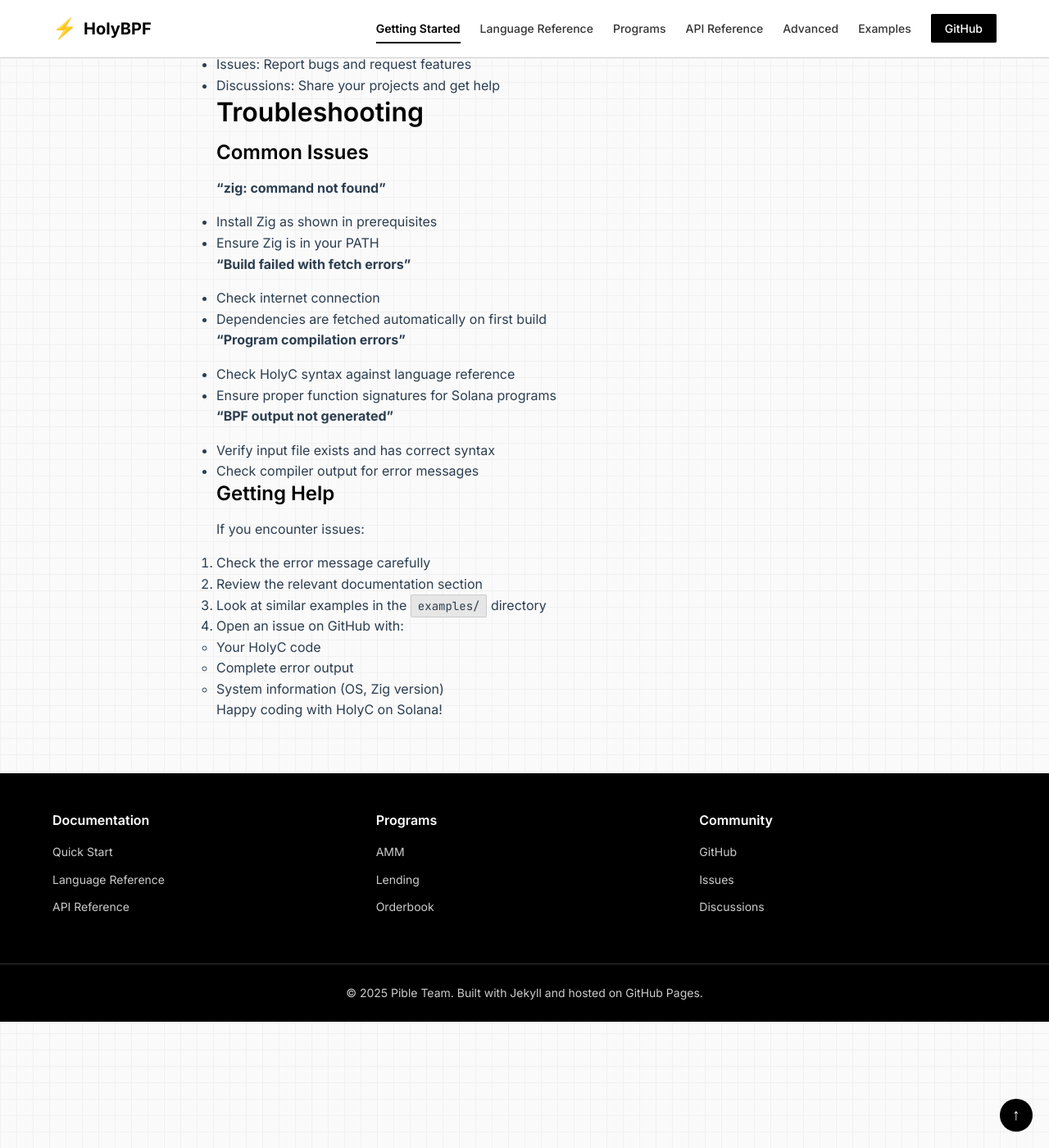
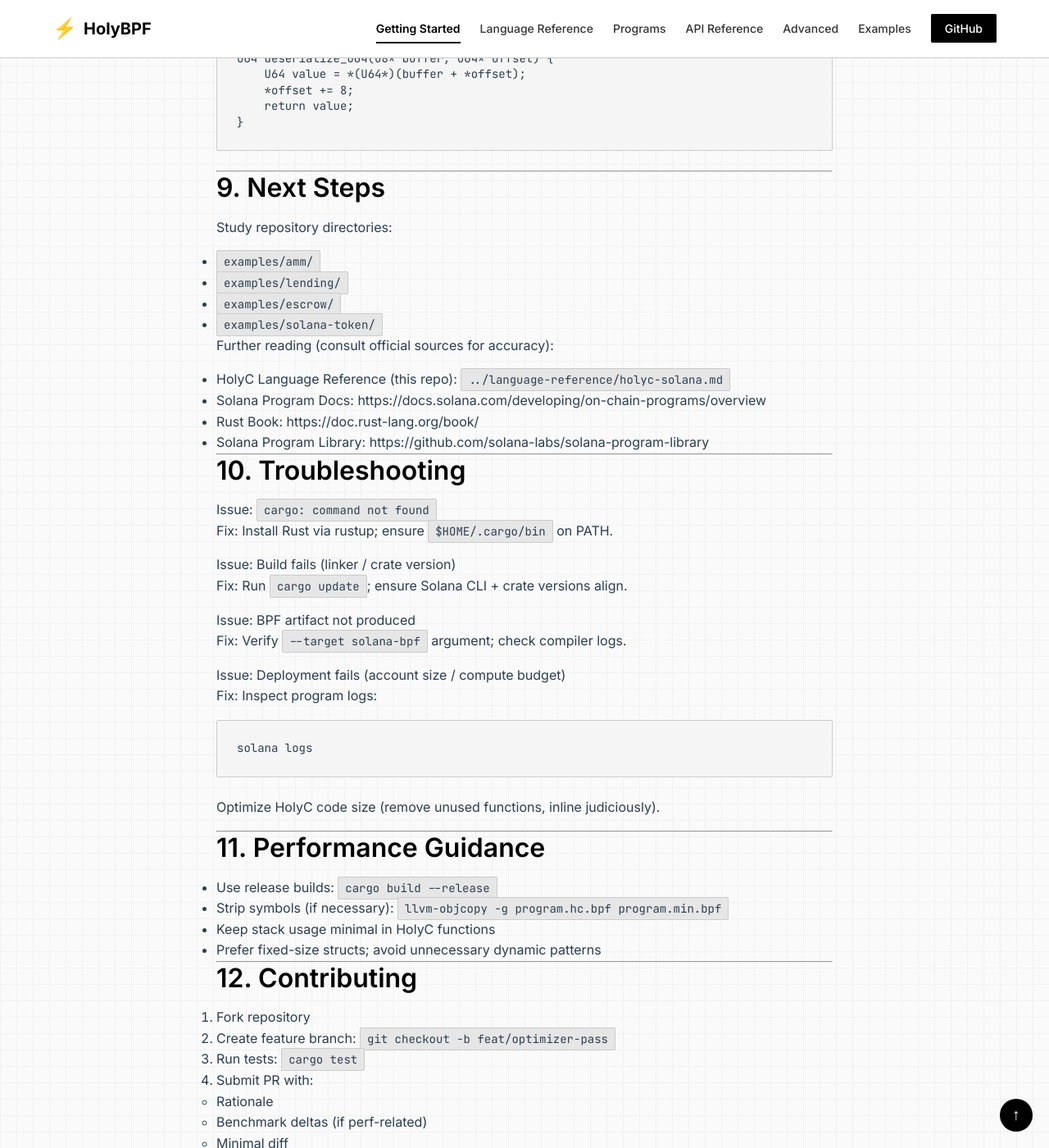
Before and after one commit to pibleos/holyBPF-rust, a Jekyll site: the page built from getting-started/quick-start.md, in a window 1280 px wide and 1400 px high, scrolled down 8389 px. Shown: the whole window at 82% size. Built offline with Jekyll 4.4.1, drawn with Linux system fonts in a browser that asks for light colours; some of the changed text lies outside the part shown.

Commit message:
Revise Quick Start Guide for Rust Edition
Updated the quick start guide to reflect the Rust-based holyBPF toolchain and modified installation instructions.

````diff
--- a/getting-started/quick-start.md
+++ b/getting-started/quick-start.md
@@ -1,56 +1,80 @@
 ---
 layout: doc
-title: Quick Start Guide
-description: Get up and running with HolyC Solana development using the Pible compiler in minutes
+title: Quick Start Guide (Rust Edition)
+description: Get up and running with HolyC-on-Solana using the Rust-based holyBPF toolchain
 ---
 
-# Quick Start Guide
+# Quick Start Guide (Rust Edition)
 
-This guide will get you up and running with HolyC Solana development using the Pible compiler in minutes.
+This guide adapts the original Zig-based instructions to the Rust implementation found in this repository. You will install the Rust toolchain, build the compiler (written in Rust), and compile HolyC programs to Solana BPF artifacts.
 
-## Prerequisites
+---
 
-### Install Zig Programming Language
+## 1. Prerequisites
 
-Pible requires Zig 0.16.x or later for compilation:
+### 1.1 Install Rust Toolchain
+
+We rely on stable Rust (1.78+ recommended for modern features and performance).
 
 ```bash
-# Download latest Zig
-wget https://ziglang.org/builds/zig-linux-x86_64-0.16.0-dev.1594c8055.tar.xz
-tar -xf zig-linux-x86_64-0.16.0-dev.1594c8055.tar.xz
-export PATH=$PWD/zig-linux-x86_64-0.16.0-dev.1594c8055:$PATH
+# Install rustup (if not already)
+curl --proto '=https' --tlsv1.2 -sSf https://sh.rustup.rs | sh
 
-# Verify installation
-zig version
+# Activate environment (if needed)
+source $HOME/.cargo/env
+
+# Verify versions
+rustc --version
+cargo --version
 ```
 
-### Clone the Repository
+Optional performance enhancements:
 
 ```bash
-git clone https://github.com/pibleos/holyBPF-zig
-cd holyBPF-zig
+# Add nightly (if you want experimental perf flags later)
+rustup toolchain install nightly
 ```
 
-## Build the Compiler
-
-Compile the Pible compiler from source:
+### 1.2 Install Solana CLI (optional but recommended for deployment)
 
 ```bash
-# Build the compiler (may take 2-5 minutes on first run)
-zig build
-
-# Verify compiler is built
-ls zig-out/bin/pible
+sh -c "$(curl -sSfL https://release.solana.com/stable/install)"
+solana --version
 ```
 
-## Your First HolyC Program
+### 1.3 Clone Repository
 
-Create a simple HolyC program:
+```bash
+git clone https://github.com/pibleos/holyBPF-rust
+cd holyBPF-rust
+```
+
+---
+
+## 2. Build the Compiler
+
+The Rust workspace produces the `pible` (HolyC → BPF/Solana) compiler.
+
+```bash
+# Release build for speed
+cargo build --release
+
+# Binary path
+ls target/release/pible
+```
+
+(If build dependencies are fetched the first time, network duration may vary.)
+
+---
+
+## 3. Your First HolyC Program
+
+Create a file `hello.hc`:
 
 ```c
 // hello.hc
 U0 main() {
-    PrintF("Hello, Solana from HolyC!\n");
+    PrintF("Hello, Solana from HolyC (Rust toolchain)!\n");
     return 0;
 }
 
@@ -60,22 +84,30 @@ export U0 entrypoint(U8* input, U64 input_len) {
 }
 ```
 
-Compile and test:
+Compile:
 
 ```bash
-# Compile to BPF bytecode
-./zig-out/bin/pible hello.hc
+./target/release/pible hello.hc
+```
 
-# Verify output
+Artifacts:
+
+```bash
 ls hello.hc.bpf
 file hello.hc.bpf
 ```
 
-## Solana Program Development
+If IDL or extra metadata generation is supported:
 
-### Token Program Example
+```bash
+./target/release/pible --target solana-bpf --generate-idl hello.hc
+```
 
-Create a basic token program:
+---
+
+## 4. Token Program Example (HolyC)
+
+Create `token.hc`:
 
 ```c
 // token.hc
@@ -187,76 +217,106 @@ U8* encode_base58(U8* data) {
 }
 ```
 
-### Compile for Solana
+Compile for Solana:
 
 ```bash
-# Compile with Solana target
-./zig-out/bin/pible --target solana-bpf token.hc
-
-# Generate IDL
-./zig-out/bin/pible --target solana-bpf --generate-idl token.hc
+./target/release/pible --target solana-bpf token.hc
+./target/release/pible --target solana-bpf --generate-idl token.hc
 ```
 
-## DeFi Program Examples
+---
 
-### Simple AMM
+## 5. (Optional) Parallel Rust Reference
+
+If you desire a native Rust Solana skeleton (for comparison or hybrid flows):
 
 ```bash
-# Build the AMM example
-zig build amm
-
-# Check output
-ls zig-out/bin/amm.bpf
+cargo new solana-rs-template
+cd solana-rs-template
 ```
 
-### Lending Protocol
+In `Cargo.toml` add Solana crates (versions may shift; consult official Solana docs):
 
-```bash
-# Build the lending example
-zig build lending
-
-# Check output
-ls zig-out/bin/lending.bpf
+```toml
+[dependencies]
+solana-program = "1.18"
+solana-program-test = "1.18"
+solana-sdk = "1.18"
 ```
 
-## Development Workflow
+Minimal `lib.rs`:
 
-### 1. Write HolyC Code
+```rust
+use solana_program::{
+    account_info::{next_account_info, AccountInfo},
+    entrypoint,
+    entrypoint::ProgramResult,
+    msg,
+    pubkey::Pubkey,
+};
 
-Create your program with proper structure:
-
-```c
-// program.hc
-U0 main() {
-    // Test logic
-}
-
-export U0 entrypoint(U8* input, U64 input_len) {
-    // Solana program logic
+entrypoint!(process_instruction);
+fn process_instruction(
+    _program_id: &Pubkey,
+    accounts: &[AccountInfo],
+    data: &[u8],
+) -> ProgramResult {
+    msg!("Rust reference entrypoint: {} bytes", data.len());
+    let _iter = &mut accounts.iter();
+    Ok(())
 }
 ```
 
-### 2. Compile and Test
+Build:
 
 ```bash
-# Compile
-./zig-out/bin/pible program.hc
-
-# Test with BPF VM (if available)
-./zig-out/bin/pible --target bpf-vm --enable-vm-testing program.hc
+cargo build-bpf   # if using older solana tools
+# or with new workflows:
+cargo build --release
 ```
 
-### 3. Deploy to Solana
+Consult official Solana Program Library & docs for current toolchain transitions.
+
+---
+
+## 6. DeFi / Example Modules
+
+If this Rust-based repository provides feature examples (AMM, lending, etc.), build them via Cargo features or example targets:
 
 ```bash
-# Generate deployment-ready files
-./zig-out/bin/pible --target solana-bpf --generate-idl program.hc
+# List examples
+cargo run --example list
 
-# Use Solana CLI for deployment (if available)
+# Hypothetical examples (adjust to actual names)
+cargo build --release --example amm
+cargo build --release --example lending
+```
+
+Generated HolyC-compiled BPF artifacts (if produced) will appear under:
+
+```
+target/release/*.bpf
+```
+
+---
+
+## 7. Development Workflow
+
+1. Write HolyC source (`*.hc`)
+2. Compile with Rust-built `pible`
+3. (Optional) Run local BPF VM tests if supported
+4. Deploy using Solana CLI
+
+```bash
+./target/release/pible program.hc
+./target/release/pible --target bpf-vm --enable-vm-testing program.hc
+./target/release/pible --target solana-bpf --generate-idl program.hc
 solana program deploy program.hc.bpf
 ```
 
-## Common Patterns
+---
+
+## 8. Common Patterns (HolyC Snippets)
 
 ### Error Handling
 
@@ -314,63 +366,75 @@ U64 deserialize_u64(U8* buffer, U64* offset) {
 }
 ```
 
-## Next Steps
+---
 
-### Explore Examples
+## 9. Next Steps
 
-Study the included examples for advanced patterns:
+Study repository directories:
 
-- `examples/amm/` - Automated Market Maker
-- `examples/lending/` - Lending Protocol
-- `examples/escrow/` - Escrow Contracts
-- `examples/solana-token/` - Token Programs
+- `examples/amm/`
+- `examples/lending/`
+- `examples/escrow/`
+- `examples/solana-token/`
 
-### Read Documentation
+Further reading (consult official sources for accuracy):
 
-Continue with detailed guides:
+- HolyC Language Reference (this repo): `../language-reference/holyc-solana.md`
+- Solana Program Docs: https://docs.solana.com/developing/on-chain-programs/overview
+- Rust Book: https://doc.rust-lang.org/book/
+- Solana Program Library: https://github.com/solana-labs/solana-program-library
 
-- [HolyC Language Reference](../language-reference/holyc-solana.md)
-- [AMM Development Guide](../programs/amm.md)
-- [Lending Protocol Guide](../programs/lending.md)
-- [Orderbook Systems](../programs/orderbook.md)
-- [Prediction Markets](../programs/prediction-markets.md)
+---
 
-### Join the Community
+## 10. Troubleshooting
 
-- GitHub: https://github.com/pibleos/holyBPF-zig
-- Issues: Report bugs and request features
-- Discussions: Share your projects and get help
+Issue: `cargo: command not found`
+Fix: Install Rust via rustup; ensure `$HOME/.cargo/bin` on PATH.
 
-## Troubleshooting
+Issue: Build fails (linker / crate version)
+Fix: Run `cargo update`; ensure Solana CLI + crate versions align.
 
-### Common Issues
+Issue: BPF artifact not produced
+Fix: Verify `--target solana-bpf` argument; check compiler logs.
 
-**"zig: command not found"**
-- Install Zig as shown in prerequisites
-- Ensure Zig is in your PATH
+Issue: Deployment fails (account size / compute budget)
+Fix: Inspect program logs:
+```bash
+solana logs
+```
+Optimize HolyC code size (remove unused functions, inline judiciously).
 
-**"Build failed with fetch errors"**
-- Check internet connection
-- Dependencies are fetched automatically on first build
+---
 
-**"Program compilation errors"**
-- Check HolyC syntax against language reference
-- Ensure proper function signatures for Solana programs
+## 11. Performance Guidance
 
-**"BPF output not generated"**
-- Verify input file exists and has correct syntax
-- Check compiler output for error messages
+- Use release builds: `cargo build --release`
+- Strip symbols (if necessary): `llvm-objcopy -g program.hc.bpf program.min.bpf`
+- Keep stack usage minimal in HolyC functions
+- Prefer fixed-size structs; avoid unnecessary dynamic patterns
 
-### Getting Help
+---
 
-If you encounter issues:
+## 12. Contributing
 
-1. Check the error message carefully
-2. Review the relevant documentation section
-3. Look at similar examples in the `examples/` directory
-4. Open an issue on GitHub with:
-   - Your HolyC code
-   - Complete error output
-   - System information (OS, Zig version)
+1. Fork repository
+2. Create feature branch: `git checkout -b feat/optimizer-pass`
+3. Run tests: `cargo test`
+4. Submit PR with:
+   - Rationale
+   - Benchmark deltas (if perf-related)
+   - Minimal diff
 
-Happy coding with HolyC on Solana!
+---
+
+## 13. Support
+
+Open issues with details:
+
+- HolyC source snippet
+- Exact command used
+- Full error output
+- `rustc --version` and `solana --version`
+- Host OS / architecture
+
+---
````
Also changed, not shown: other parts of getting-started/quick-start.md (+5 -15 lines).
